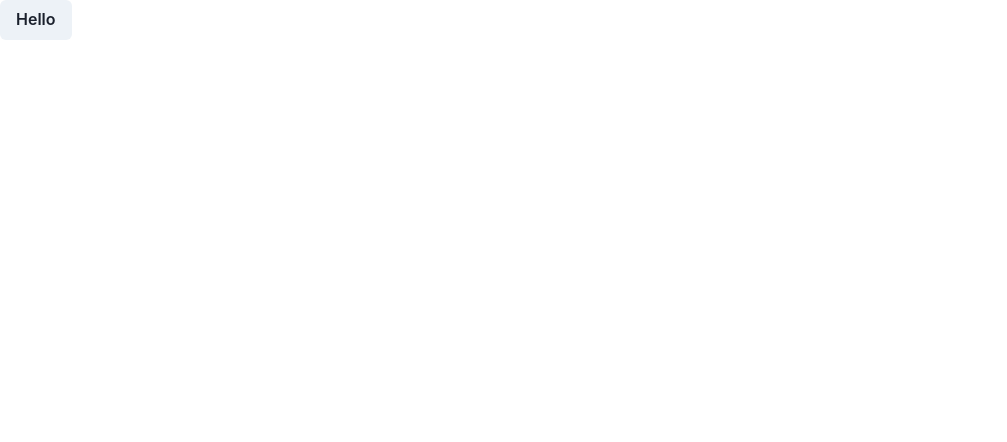
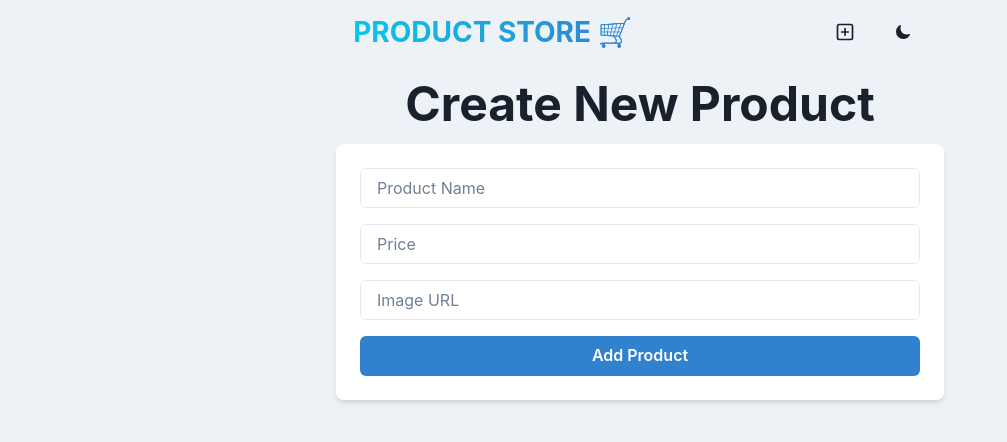
Before and after one commit to pedrotrasfereti/mern-store-app, a React (Vite) app in the folder frontend/: page /create in a window 1280 px wide. Shown: the top 442 px of the page, without its empty margins (0-1007 px from the left). Built offline with nearby package versions, Linux system fonts and the light colour scheme.

Commit message:
feat(frontend): add boilerplate React components for routing

```diff
--- a/frontend/src/App.jsx
+++ b/frontend/src/App.jsx
@@ -1,8 +1,23 @@
 import React from 'react';
-import { Button } from '@chakra-ui/react';
+import { Box, useColorModeValue } from '@chakra-ui/react';
+import { Route, Routes } from 'react-router-dom';
+
+// Components
+import Navbar from './components/Navbar.jsx';
+import CreatePage from './pages/CreatePage.jsx';
+import HomePage from './pages/HomePage.jsx';
 
 function App() {
-  return <Button>Hello</Button>;
+  return (
+    <Box bg={useColorModeValue('gray.100', 'gray.900')} minH="100vh">
+      <Navbar />
+
+      <Routes>
+        <Route path="/" element={<HomePage />} />
+        <Route path="/create" element={<CreatePage />} />
+      </Routes>
+    </Box>
+  );
 }
 
 export default App;
--- /dev/null
+++ b/frontend/src/pages/CreatePage.jsx
@@ -0,0 +1,75 @@
+import {
+  Box,
+  Button,
+  Container,
+  Heading,
+  Input,
+  useColorModeValue,
+  VStack,
+} from '@chakra-ui/react';
+
+import React, { useState } from 'react';
+
+function CreatePage() {
+  const [newProduct, setNewProduct] = useState({
+    name: '',
+    price: '',
+    image: '',
+  });
+
+  const handleAddProduct = () => {};
+
+  return (
+    <Container maxW="container.sm">
+      <VStack spacing={0}>
+        <Heading as="h1" size="2xl" textAlign="center" my={4}>
+          Create New Product
+        </Heading>
+
+        <Box
+          w="full"
+          bg={useColorModeValue('white', 'gray.800')}
+          p={6}
+          rounded="lg"
+          shadow="md"
+        >
+          <VStack spacing={4}>
+            <Input
+              placeholder="Product Name"
+              name="name"
+              value={newProduct.name}
+              onChange={(e) =>
+                setNewProduct({ ...newProduct, name: e.target.value })
+              }
+            />
+
+            <Input
+              placeholder="Price"
+              name="price"
+              type="number"
+              value={newProduct.price}
+              onChange={(e) =>
+                setNewProduct({ ...newProduct, price: e.target.value })
+              }
+            />
+
+            <Input
+              placeholder="Image URL"
+              name="image"
+              value={newProduct.image}
+              onChange={(e) =>
+                setNewProduct({ ...newProduct, image: e.target.value })
+              }
+            />
+
+            <Button colorScheme="blue" onClick={handleAddProduct} w="full">
+              Add Product
+            </Button>
+          </VStack>
+        </Box>
+      </VStack>
+    </Container>
+  );
+}
+
+export default CreatePage;
--- /dev/null
+++ b/frontend/src/pages/HomePage.jsx
@@ -0,0 +1,7 @@
+import React from 'react';
+
+function HomePage() {
+  return <div>HomePage</div>;
+}
+
+export default HomePage;
```
